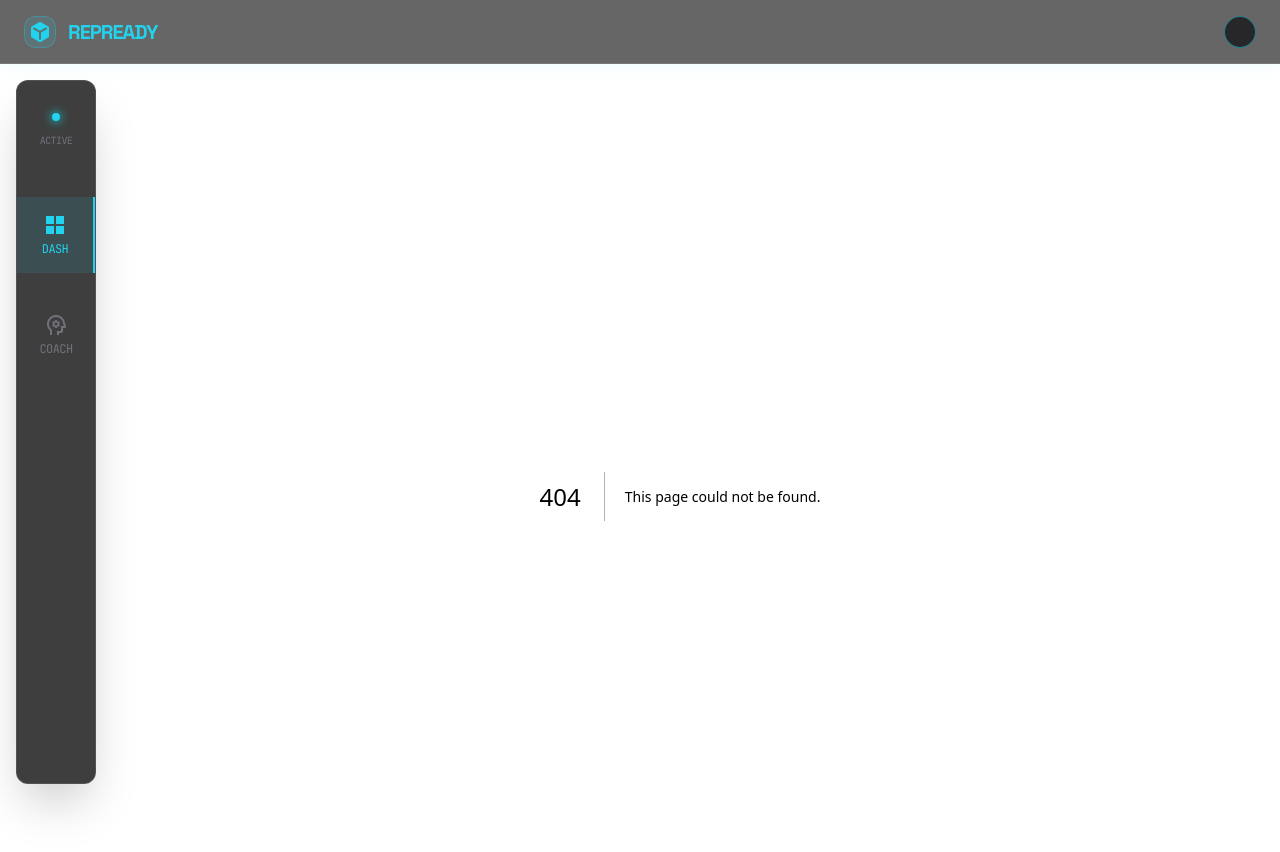
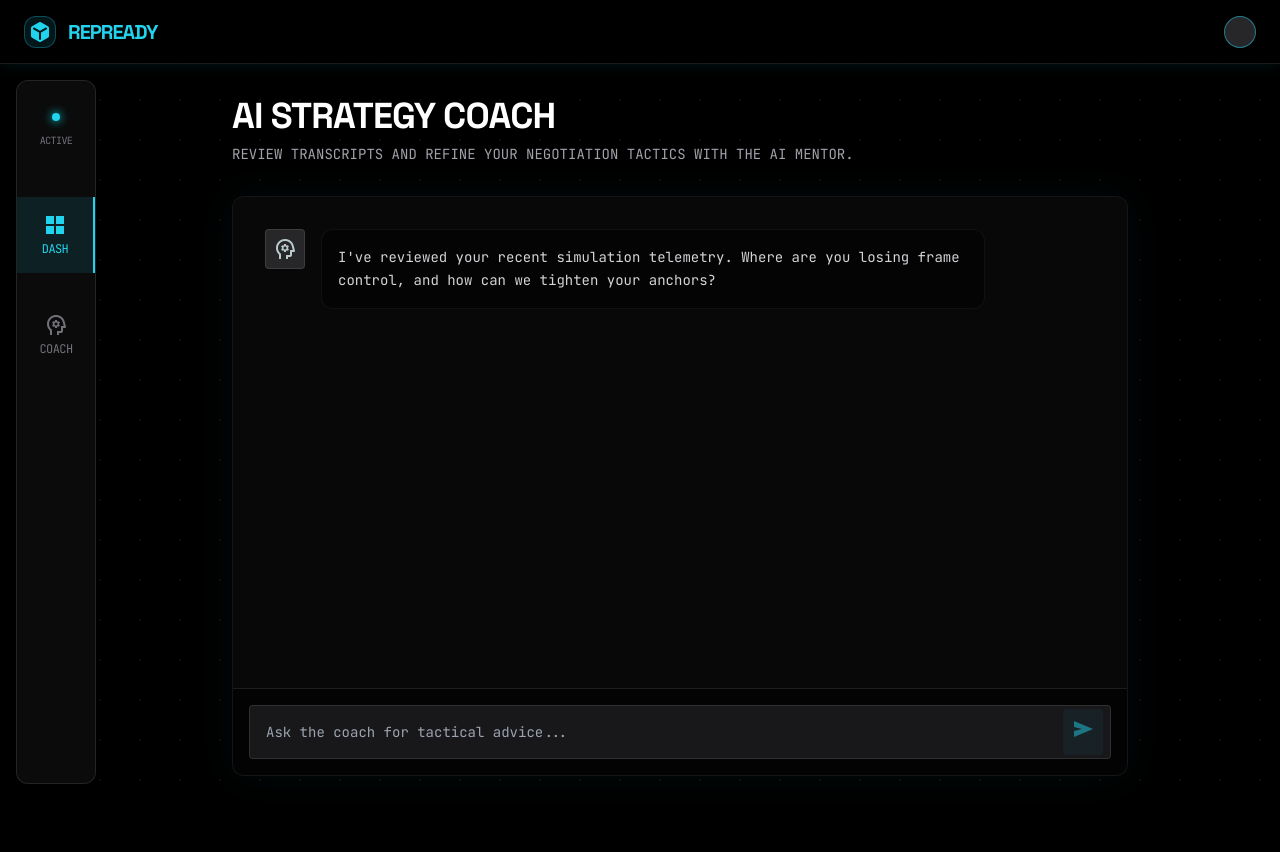
Before and after one commit to V619-maker/repready, a Next.js app: page /coach in a window 1280 px wide. Before the commit this address had no page. Shown: the top 852 px of the page. After the commit the page ends 824 px from the top, so only its background shows below. Built offline with nearby package versions, Linux system fonts and the light colour scheme.

Commit message:
Create page.js

```diff
--- /dev/null
+++ b/app/coach/page.js
@@ -0,0 +1,113 @@
+'use client';
+
+import React, { useState, useRef, useEffect } from 'react';
+
+export default function CoachPage() {
+  const [messages, setMessages] = useState([
+    { role: 'assistant', content: "I've reviewed your recent simulation telemetry. Where are you losing frame control, and how can we tighten your anchors?" }
+  ]);
+  const [input, setInput] = useState('');
+  const [isLoading, setIsLoading] = useState(false);
+  const messagesEndRef = useRef(null);
+
+  const scrollToBottom = () => {
+    messagesEndRef.current?.scrollIntoView({ behavior: 'smooth' });
+  };
+
+  useEffect(() => {
+    scrollToBottom();
+  }, [messages]);
+
+  const handleSubmit = async (e) => {
+    e.preventDefault();
+    if (!input.trim() || isLoading) return;
+
+    const userMessage = { role: 'user', content: input };
+    setMessages(prev => [...prev, userMessage]);
+    setInput('');
+    setIsLoading(true);
+
+    try {
+      const response = await fetch('/api/coach', {
+        method: 'POST',
+        headers: { 'Content-Type': 'application/json' },
+        body: JSON.stringify({ messages: [...messages, userMessage] })
+      });
+
+      if (!response.ok) throw new Error('Failed to fetch AI response');
+
+      const data = await response.json();
+      const aiResponseText = data.message || data.response || data.text || "System Error: Neural link severed.";
+
+      setMessages(prev => [...prev, { role: 'assistant', content: aiResponseText }]);
+    } catch (error) {
+      console.error("Coach API Error:", error);
+      setMessages(prev => [...prev, { role: 'assistant', content: "Connection to the AI Sales Manager was interrupted. Check your /api/coach route." }]);
+    } finally {
+      setIsLoading(false);
+    }
+  };
+
+  return (
+    <div className="max-w-4xl mx-auto h-[85vh] flex flex-col">
+      <div className="mb-8 flex-shrink-0">
+        <h1 className="font-headline text-4xl font-bold tracking-tight text-white mb-2 uppercase">AI Strategy Coach</h1>
+        <p className="text-zinc-400 font-mono text-sm">REVIEW TRANSCRIPTS AND REFINE YOUR NEGOTIATION TACTICS WITH THE AI MENTOR.</p>
+      </div>
+
+      <div className="glass-panel rounded-xl border border-white/10 flex flex-col flex-1 overflow-hidden shadow-[0_0_40px_rgba(34,211,238,0.05)]">
+
+        <div className="flex-1 overflow-y-auto p-8 space-y-6 scrollbar-thin scrollbar-thumb-zinc-800">
+          {messages.map((msg, idx) => (
+            <div key={idx} className={`flex gap-4 ${msg.role === 'user' ? 'flex-row-reverse' : ''}`}>
+              <div className={`w-10 h-10 rounded flex items-center justify-center flex-shrink-0 ${msg.role === 'user' ? 'bg-cyan-900/30 border border-cyan-400/30' : 'bg-zinc-800 border border-white/10'}`}>
+                <span className="material-symbols-outlined text-sm" style={{ color: msg.role === 'user' ? '#00f0ff' : '#b9cacb' }}>
+                  {msg.role === 'user' ? 'person' : 'psychology'}
+                </span>
+              </div>
+              <div className={`max-w-[80%] p-4 rounded-lg font-mono text-sm leading-relaxed ${
+                msg.role === 'user'
+                  ? 'bg-cyan-400/10 border border-cyan-400/20 text-cyan-50'
+                  : 'bg-black/40 border border-white/5 text-zinc-300'
+              }`}>
+                {msg.content}
+              </div>
+            </div>
+          ))}
+          {isLoading && (
+            <div className="flex gap-4">
+               <div className="w-10 h-10 rounded flex items-center justify-center flex-shrink-0 bg-zinc-800 border border-white/10">
+                <span className="material-symbols-outlined text-sm text-zinc-500 animate-spin">sync</span>
+              </div>
+              <div className="p-4 rounded-lg font-mono text-sm bg-black/40 border border-white/5 text-zinc-500 animate-pulse">
+                Analyzing telemetry...
+              </div>
+            </div>
+          )}
+          <div ref={messagesEndRef} />
+        </div>
+
+        <div className="p-4 bg-black/60 border-t border-white/10">
+          <form onSubmit={handleSubmit} className="relative flex items-center">
+            <input
+              type="text"
+              value={input}
+              onChange={(e) => setInput(e.target.value)}
+              placeholder="Ask the coach for tactical advice..."
+              className="w-full bg-zinc-900 border border-white/10 focus:outline-none focus:border-cyan-400 rounded py-4 pl-4 pr-16 font-mono text-sm text-white transition-colors"
+              disabled={isLoading}
+            />
+            <button
+              type="submit"
+              disabled={isLoading || !input.trim()}
+              className="absolute right-2 top-1/2 -translate-y-1/2 p-2 bg-cyan-400/10 text-cyan-400 hover:bg-cyan-400/20 rounded transition-colors disabled:opacity-50 disabled:cursor-not-allowed"
+            >
+              <span className="material-symbols-outlined" style={{fontVariationSettings: "'FILL' 1"}}>send</span>
+            </button>
+          </form>
+        </div>
+
+      </div>
+    </div>
+  );
+}
```
